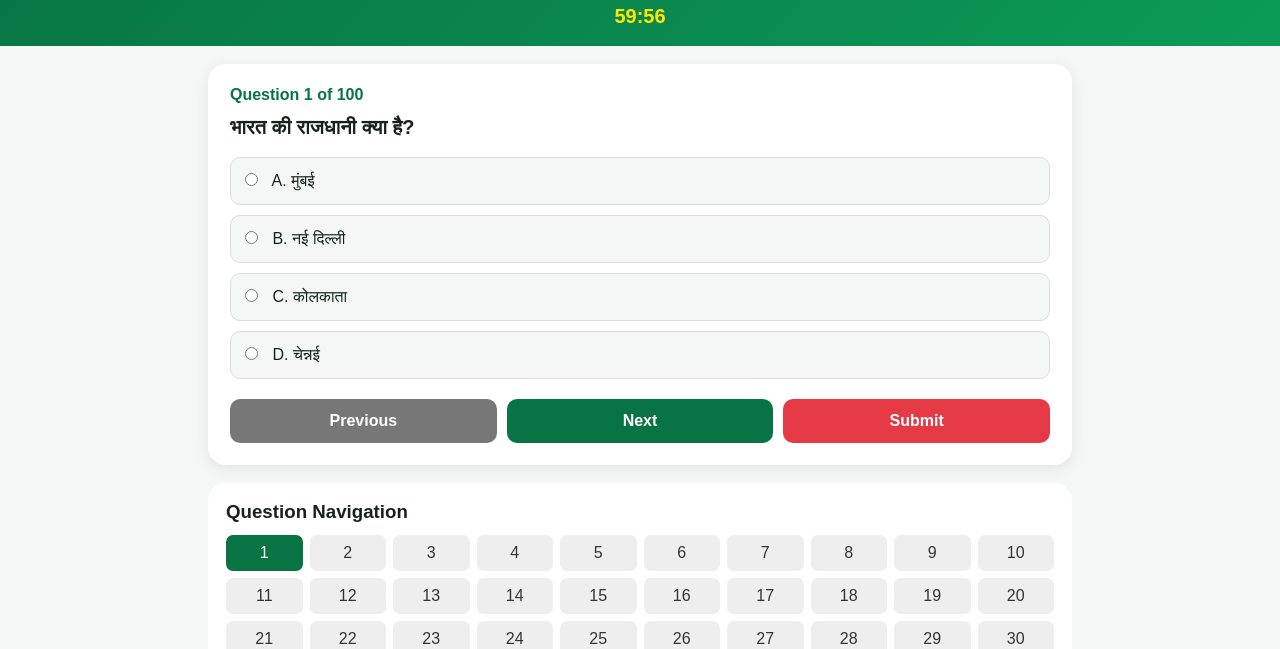
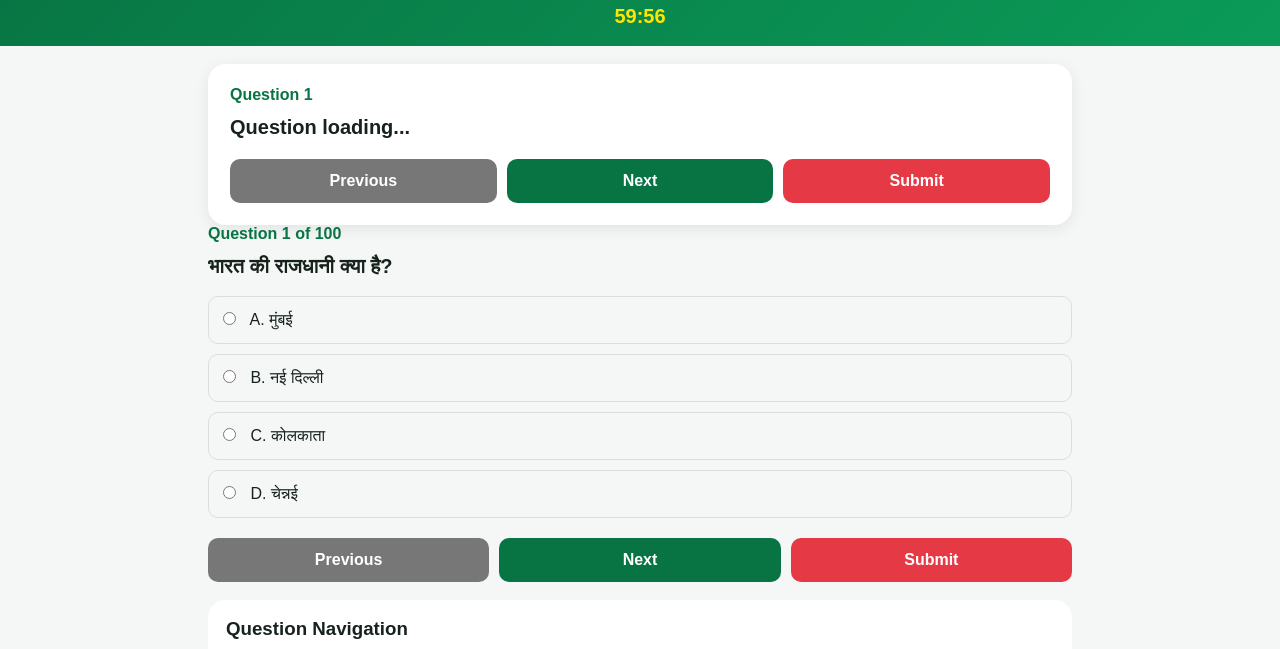
Before and after one commit to sujitba20192022-blip/HO-JAGAR-COMPETITIVE-, a plain HTML site: page test.html in a window 1280 px wide. Shown: the part 76-725 px from the top of the page. Drawn offline with Linux system fonts and the light colour scheme.

Commit message:
Implement question box with navigation buttons
Updated test interface for dynamic admin questions.

```diff
--- a/test.html
+++ b/test.html
@@ -151,7 +151,39 @@
 
   <main class="container">
 
-    <section class="question-box">
+<section class="question-box">
+
+  <div class="question-number" id="questionNumber">
+    Question 1
+  </div>
+
+  <div class="question" id="question">
+    Question loading...
+  </div>
+
+  <div id="options"></div>
+
+  <div class="buttons">
+
+    <button
+      class="previous"
+      onclick="previousQuestion()">
+      Previous
+    </button>
+
+    <button onclick="nextQuestion()">
+      Next
+    </button>
+
+    <button
+      class="submit"
+      onclick="submitTest()">
+      Submit
+    </button>
+
+  </div>
+
+</section>
 
       <div class="question-number" id="questionNumber">
         Question 1 of 100
```
